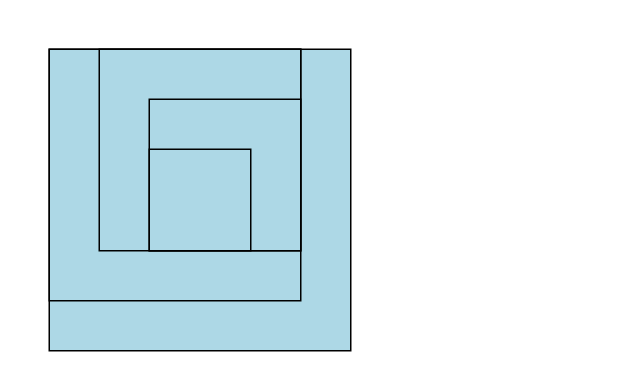
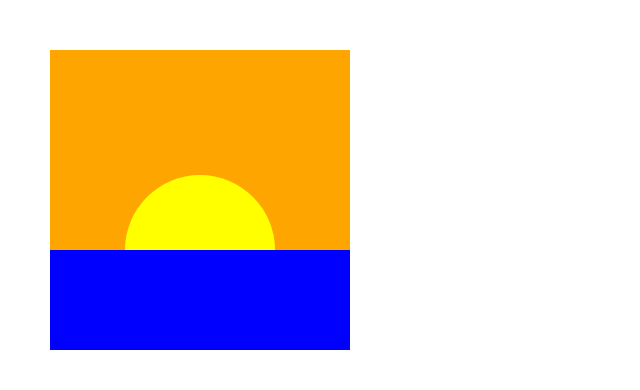
Before and after one commit to EHB-MCT/dev1-exercises-JochenSunaert, a plain HTML site: page index.html in a window 1280 px wide. Shown: the whole page, without its empty margins (0-640 px from the left). Drawn offline with Linux system fonts and the light colour scheme.

Commit message:
1-5 added.

```diff
--- /dev/null
+++ b/exercises/1-functions/1-5.js
@@ -0,0 +1,32 @@
+"use strict";
+
+let canvas = document.querySelector('canvas');
+canvas.width = window.innerWidth;
+canvas.height = window.innerHeight;
+let context = canvas.getContext('2d');
+
+
+function drawSunset() {
+    //orangerectangle
+    context.beginPath();
+    context.rect(50, 50, 300, 300);
+    context.lineWidth=3;
+    context.fillStyle="orange"
+    context.fill();
+
+    //bluerectangle
+    context.beginPath();
+    context.rect(50, 250, 300, 100);
+    context.lineWidth=3;
+    context.fillStyle="blue"
+    context.fill();
+
+    //circle
+
+    context.beginPath();
+    context.arc(200, 250, 75, 0, Math.PI,true);
+    context.fillStyle="yellow";
+    context.fill();
+}
+
+drawSunset();
--- a/index.html
+++ b/index.html
@@ -1,7 +1,7 @@
 <html>
 
 <head>
-    <script src="exercises/1-functions/1-4.js" type="module"></script>
+    <script src="exercises/1-functions/1-5.js" type="module"></script>
     <link rel="stylesheet" type="text/css" href="styles/index.css" />
 </head>
 
```
